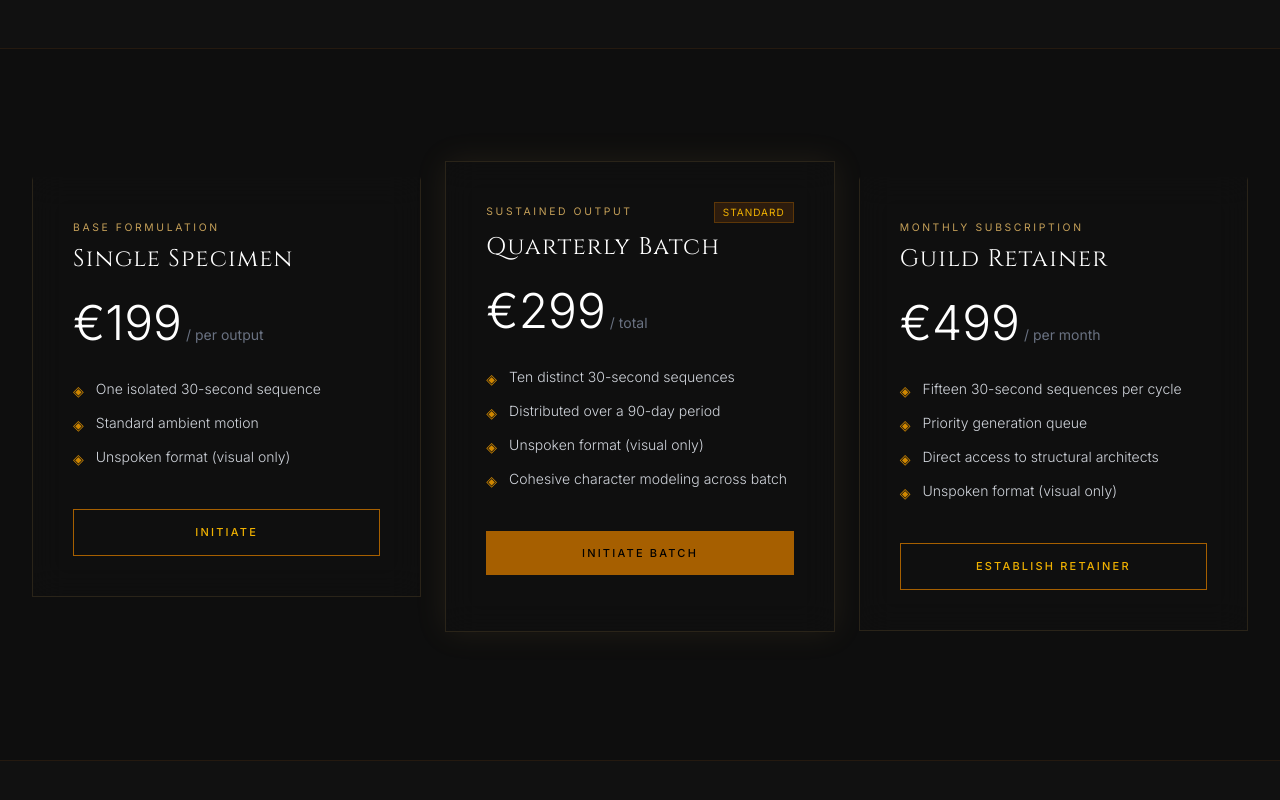
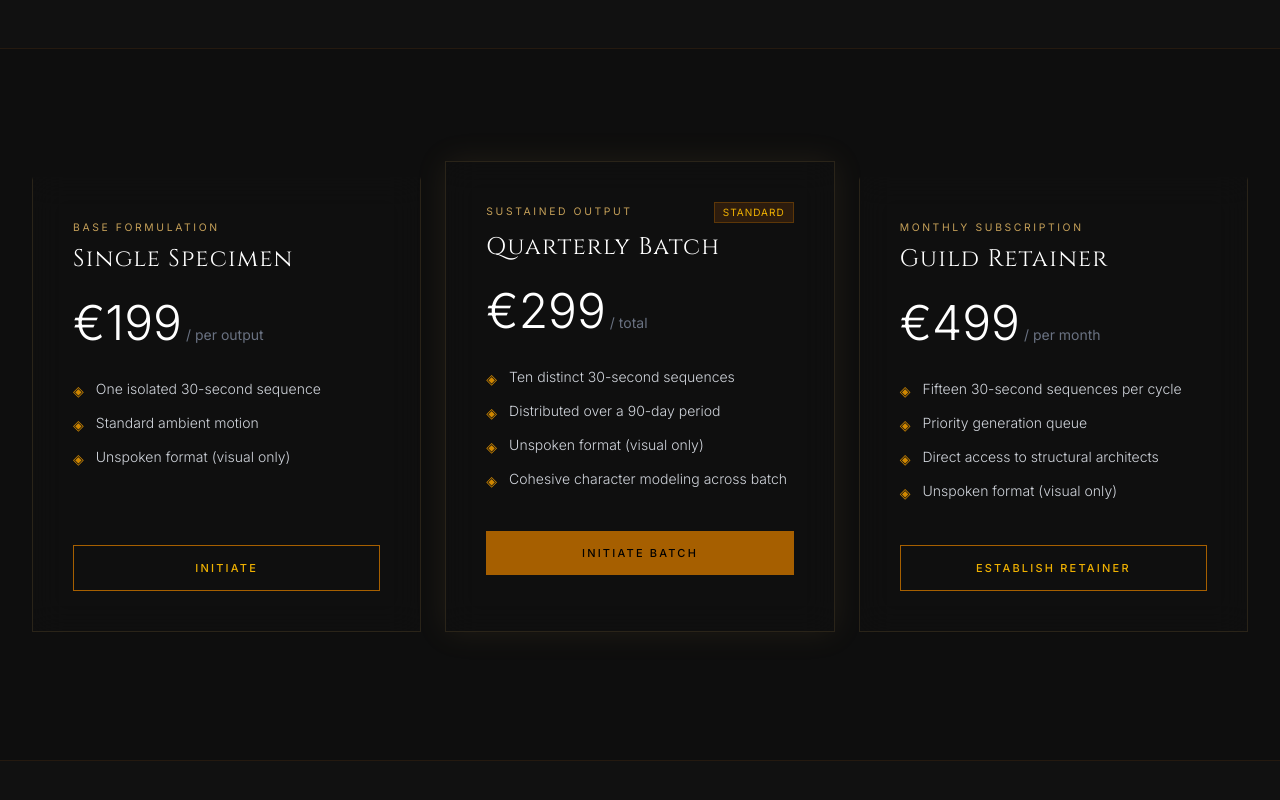
Before and after one commit to ugurturkcan/wivern_digital, a Next.js app in the folder frontend/: page /commissions in a window 1280 px wide. Shown: the part 622-1422 px from the top of the page. Built offline with nearby package versions, Linux system fonts and the light colour scheme.

Commit message:
fix(ui): fix vertical alignment of pricing cards in commissions page

```diff
--- a/frontend/src/app/commissions/page.tsx
+++ b/frontend/src/app/commissions/page.tsx
@@ -107,7 +107,7 @@ export default function CommissionsPage() {
           className="py-32 bg-[#0e0e0e]"
         >
           <div className="max-w-7xl mx-auto px-6 lg:px-8">
-            <div className="grid grid-cols-1 md:grid-cols-3 gap-6 items-start">
+            <div className="grid grid-cols-1 md:grid-cols-3 gap-6 items-stretch">
               {tiers.map((tier, i) => (
                 <motion.div
                   key={tier.title}
@@ -144,7 +144,7 @@ export default function CommissionsPage() {
                   </ul>
                   <Link
                     href={`mailto:commissions@wiverndigital.com?subject=${encodeURIComponent(tier.mailto)}`}
-                    className={`block text-center text-[11px] font-medium tracking-[0.2em] uppercase py-3.5 transition-all duration-300 ${
+                    className={`mt-auto block text-center text-[11px] font-medium tracking-[0.2em] uppercase py-3.5 transition-all duration-300 ${
                       tier.featured
                         ? 'bg-yellow-700 text-black hover:bg-yellow-500'
                         : 'border border-yellow-700 text-yellow-500 hover:bg-yellow-900/20'
```
